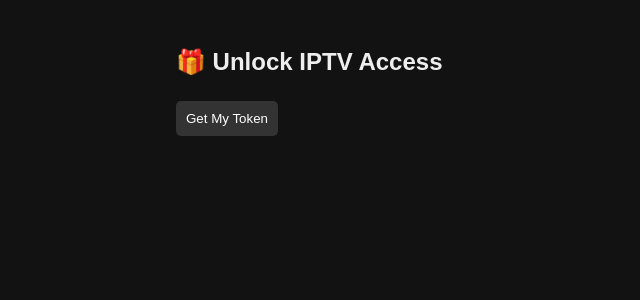
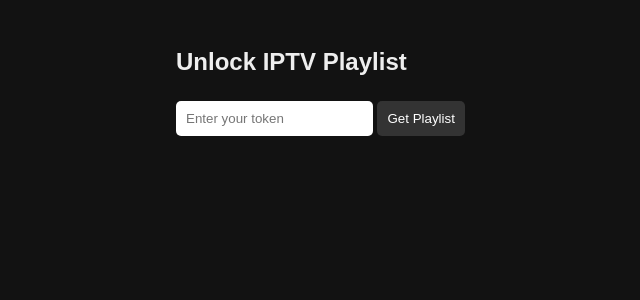
Before and after one commit to sangamp94/proxy, a Flask app: page /unlock in a window 1280 px wide. Shown: the top 300 px of the page, without its empty margins (14-654 px from the left). Run offline with Flask 3, Linux system fonts and the light colour scheme.

Commit message:
Update unlock.html

```diff
--- a/templates/unlock.html
+++ b/templates/unlock.html
@@ -1,21 +1,16 @@
 <!DOCTYPE html>
 <html>
 <head>
-  <title>Get Token</title>
+  <title>Unlock Token</title>
   <link rel="stylesheet" href="/static/styles.css">
 </head>
 <body>
   <div class="container">
-    <h2>🎁 Unlock IPTV Access</h2>
-    <form method="POST">
-      <button type="submit">Get My Token</button>
+    <h2>Unlock IPTV Playlist</h2>
+    <form action="/iptvplaylist.m3u" method="get">
+      <input type="text" name="token" placeholder="Enter your token" required>
+      <button type="submit">Get Playlist</button>
     </form>
-
-    {% if token %}
-      <p><strong>Your Token:</strong> <code>{{ token }}</code></p>
-      <p>Use this URL in your player:</p>
-      <code>/iptvplaylist.m3u?token={{ token }}</code>
-    {% endif %}
   </div>
 </body>
 </html>
```
